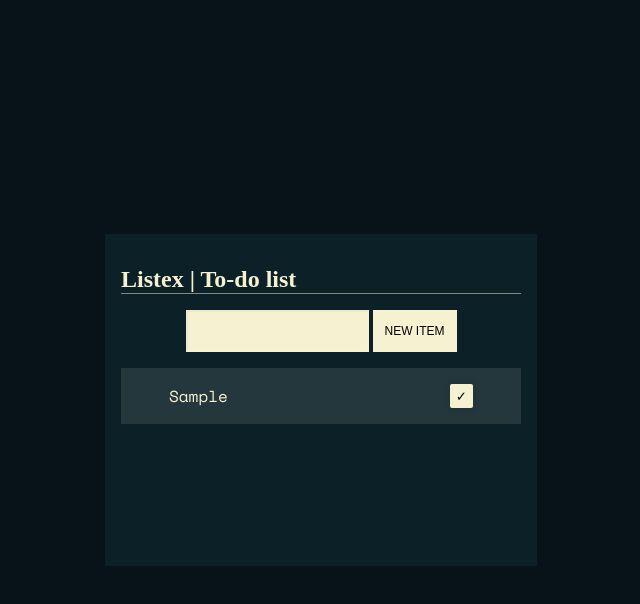
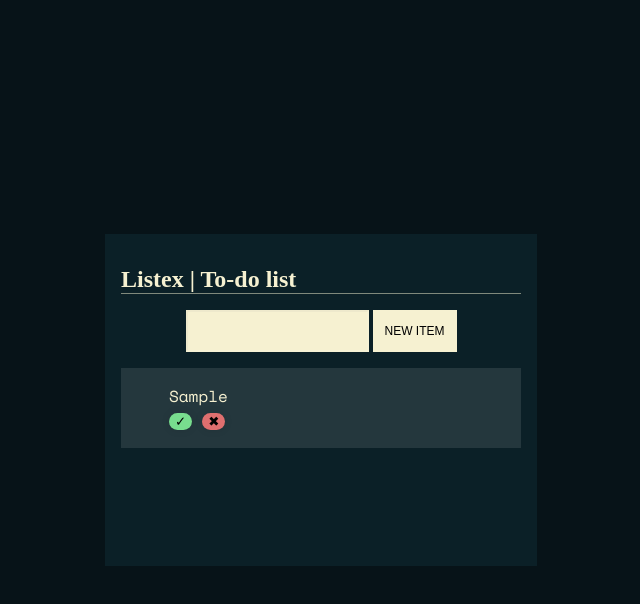
Before and after one commit to devkiloton/Listex, a plain HTML site: page index.html in a window 1280 px wide. Both pictures are taken after typing "Sample" into the empty fields and a click on the button "NEW ITEM". Shown: the whole page, without its empty margins (319-959 px from the left). Drawn offline with nearby package versions, Linux system fonts and the light colour scheme; a web font is replaced by a local one.

Commit message:
creating delete button

```diff
--- a/assets/css/style.css
+++ b/assets/css/style.css
@@ -119,19 +119,24 @@
 .task {
   background-color: rgba(255, 255, 255, 0.1);
   color: #F6F1D1;
-  display: flex;
+  display: block;
   justify-content: space-between;
   margin-bottom: 0.5rem;
   padding: 1rem 3rem;
 }
 
 .check-button, .delete-button {
-  background-color: #F6F1D1;
+  background-color: #78dd8e;
   border: none;
   box-shadow: 0 0 8px rgba(0, 0, 0, 0.1);
   outline: none;
-  border-radius: 2px;
+  border-radius: 15px;
   cursor: pointer;
+  margin-right: 10px;
+}
+
+.delete-button{
+  background-color: rgb(223, 111, 111);
 }
 
 .task.done .check-button {
--- /dev/null
+++ b/components/concludeTask.js
@@ -0,0 +1,18 @@
+const concludeButton = () => {
+    const concludeButton = document.createElement('button');
+
+    concludeButton.classList.add('check-button');
+    concludeButton.innerText = '✓';
+    concludeButton.addEventListener('click', concludeTask);
+
+    return concludeButton;
+    }
+
+    const concludeTask = (event) =>{
+        const concludeButton = event.target;
+
+        const completeTask = concludeButton.parentElement;
+
+        completeTask.classList.toggle('done');
+    }
+export default concludeButton;
--- /dev/null
+++ b/components/deleteTask.js
@@ -0,0 +1,20 @@
+const DeleteButton = () =>{
+    const deleteButton = document.createElement('button');
+    deleteButton.classList.add('delete-button');
+    deleteButton.innerText = '✖';
+    deleteButton.addEventListener('click', deleteTask
+    );
+    return deleteButton;
+}
+
+const deleteTask = (event) => {
+    const deleteButton = event.target;
+
+    const completeTask = deleteButton.parentElement;
+
+    completeTask.remove();
+
+    return deleteButton;
+}
+
+export default DeleteButton;
--- a/index.html
+++ b/index.html
@@ -23,6 +23,6 @@
       <ul class="list" data-list>
       </ul>
     </div>
-    <script src="assets/js/toDoList.js"></script>
+    <script type="module"  src="main.js"></script>
 </body>
 </html>
--- a/assets/js/toDoList.js
+++ b/main.js
@@ -1,4 +1,5 @@
-(()=>{
+import DeleteButton from "./components/deleteTask.js";
+import concludeButton from "./components/concludeTask.js";
 const createTask = (event) =>{
     //preventDefault() will clear the default form config that is passed as a parameter;
     event.preventDefault();
@@ -20,6 +21,7 @@
         task.innerHTML = content;
 
         task.appendChild(concludeButton());
+        task.appendChild(DeleteButton());
         //appendChild will add task content to html as a tag
         list.appendChild(task);
         }
@@ -27,22 +29,3 @@
 
     const newTask = document.querySelector('[data-form-button]');
     newTask.addEventListener('click', createTask);
-
-    const concludeButton = () => {
-    const concludeButton = document.createElement('button');
-
-    concludeButton.classList.add('check-button');
-    concludeButton.innerText = '✓';
-    concludeButton.addEventListener('click', concludeTask);
-
-    return concludeButton;
-    }
-
-    const concludeTask = (event) =>{
-        const concludeButton = event.target;
-
-        const completeTask = concludeButton.parentElement;
-
-        completeTask.classList.toggle('done');
-    }
-})();
```
